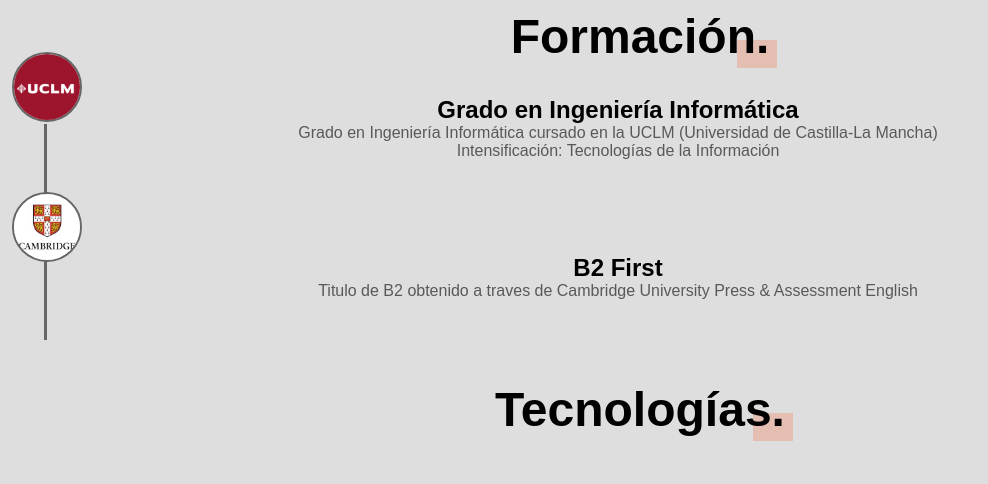
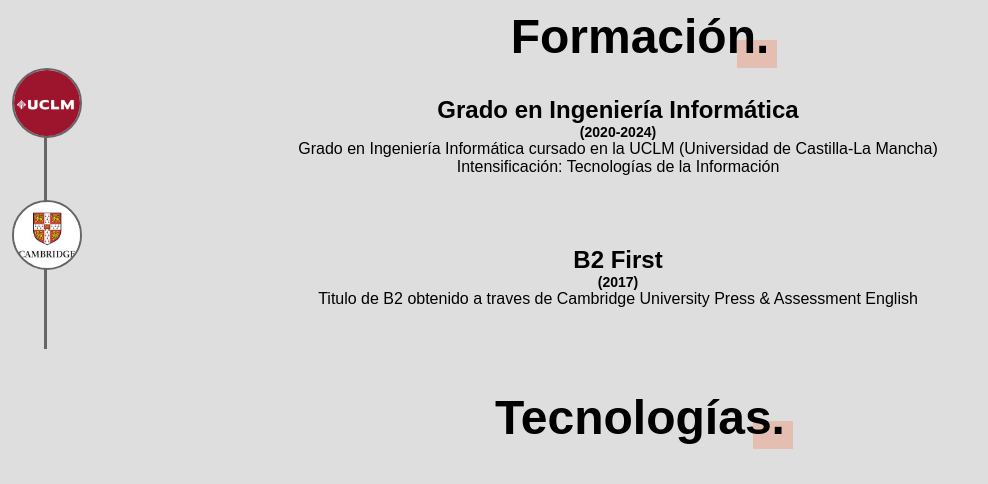
Before and after one commit to AlonsoHur/AlonsoHur.github.io, a plain HTML site: page index.html in a window 1280 px wide. Shown: the part 1274-1758 px from the top of the page, without its empty margins (0-988 px from the left). Drawn offline with nearby package versions, Linux system fonts and the light colour scheme; a web font is replaced by a local one.

Commit message:
formacion

```diff
--- a/css/styles.css
+++ b/css/styles.css
@@ -600,6 +600,7 @@ img{
 .formacion_container{
     display: flex;
     flex-direction: column;
+    gap: 0;
 }
 
 .apartado_formacion{
@@ -611,7 +612,13 @@ img{
 }
 
 .formacion_descripcion{
+    color: var(--title-color);
     padding-left: 3rem;
+}
+
+.formacion_fecha{
+    font-size: var(--small-font-size);
+    font-weight: var(--font-semi-bold);
 }
 .formacion_img{
     top: -6.75rem;
--- a/index.html
+++ b/index.html
@@ -188,6 +188,9 @@
                         Grado en Ingeniería Informática
                     </h2>
                     <div>
+                        <p class="formacion_descripcion formacion_fecha">
+                            (2020-2024)
+                        </p>
                         <p class="formacion_descripcion">
                         Grado en Ingeniería Informática cursado en la UCLM (Universidad
                         de Castilla-La Mancha)
@@ -206,10 +209,15 @@
                     <h2 class="section_tittle-1 formacion_descripcion">
                         B2 First
                     </h2>
-                    <p class="formacion_descripcion">
-                        Titulo de B2 obtenido a traves de Cambridge University Press & Assessment English
-                    </p>
 
+                    <div>
+                        <p class="formacion_descripcion formacion_fecha">
+                            (2017)
+                        </p>
+                        <p class="formacion_descripcion">
+                            Titulo de B2 obtenido a traves de Cambridge University Press & Assessment English
+                        </p>
+                    </div>
                     <div class="formacion_img">
                         <a href="https://www.cambridgeenglish.org/es/" target="_blank">
                             <img src="./img/B2.jpg" alt="image">
```
